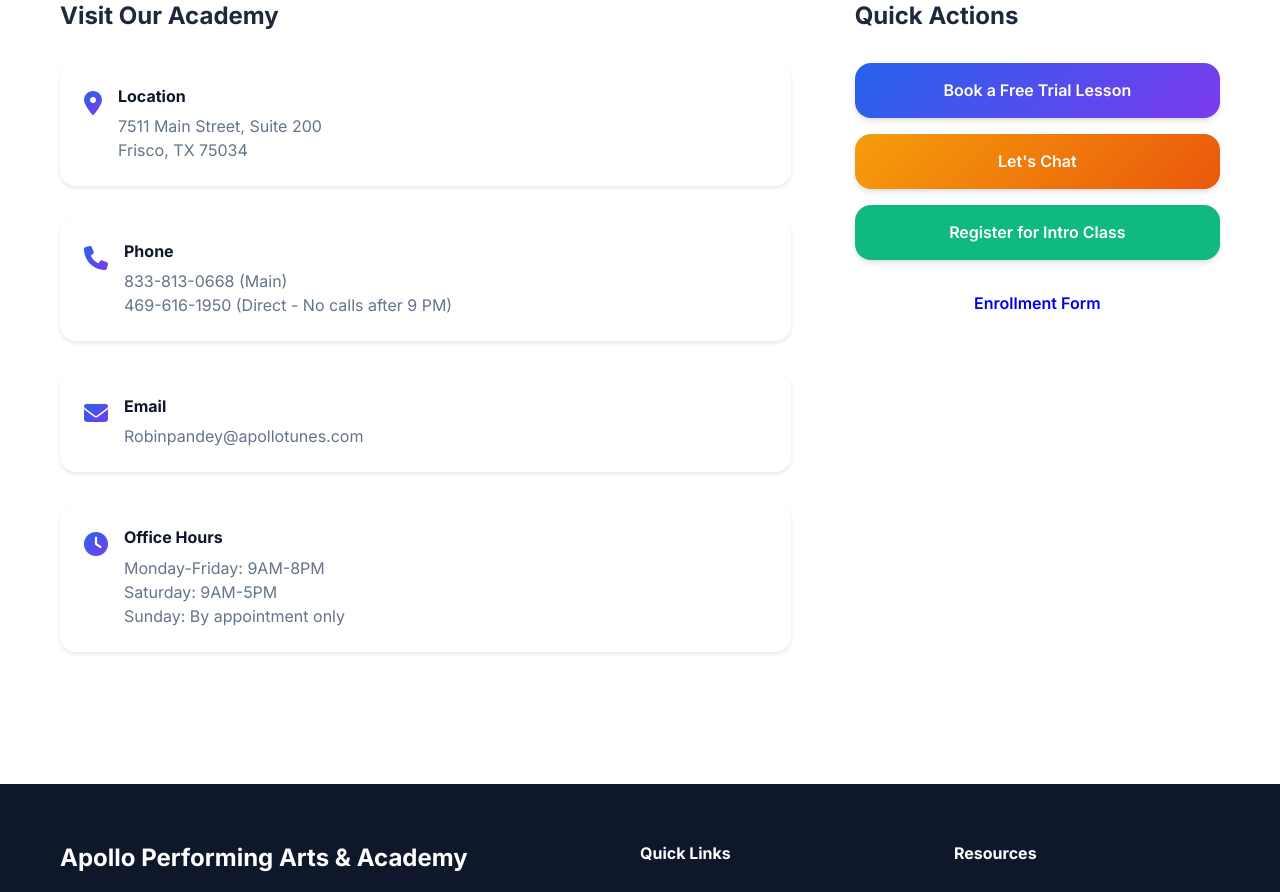
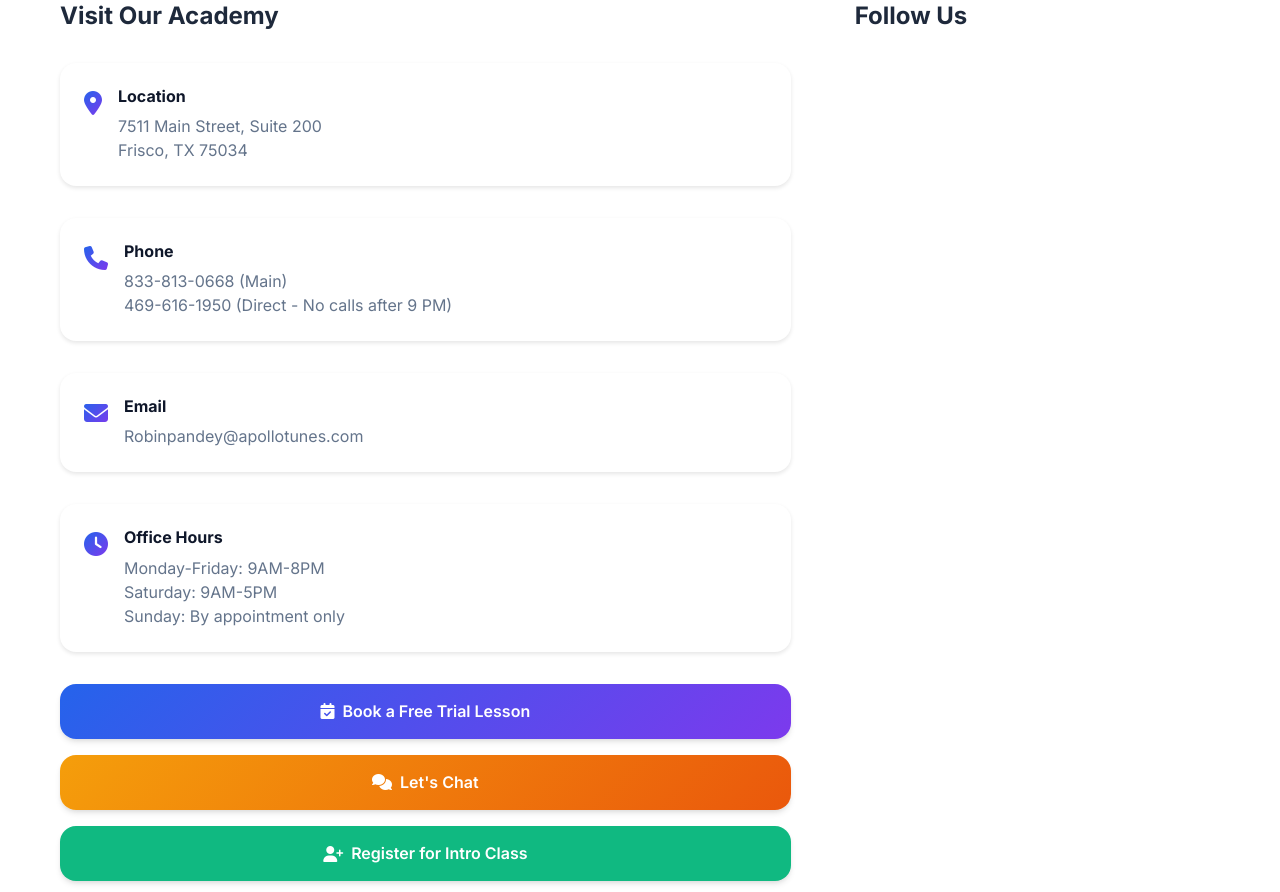
Before and after one commit to Apolloat2022/ApolloPerformingArts, a React (Vite) app: page / in a window 1280 px wide. Shown: the part 6820-7712 px from the top of the page. Built offline with nearby package versions, Linux system fonts and the light colour scheme.

Commit message:
Update Contact.tsx

```diff
--- a/src/components/Contact.tsx
+++ b/src/components/Contact.tsx
@@ -8,20 +8,23 @@
         <div className="contact-grid">
           <div className="contact-info">
             <h3>Visit Our Academy</h3>
+
             <div className="contact-item">
               <i className="fas fa-map-marker-alt"></i>
               <div>
                 <h4>Location</h4>
-                <p>7511 Main Street, Suite 200<br/>Frisco, TX 75034</p>
+                <p>7511 Main Street, Suite 200<br />Frisco, TX 75034</p>
               </div>
             </div>
+
             <div className="contact-item">
               <i className="fas fa-phone"></i>
               <div>
                 <h4>Phone</h4>
-                <p>833-813-0668 (Main)<br/>469-616-1950 (Direct - No calls after 9 PM)</p>
+                <p>833-813-0668 (Main)<br />469-616-1950 (Direct - No calls after 9 PM)</p>
               </div>
             </div>
+
             <div className="contact-item">
               <i className="fas fa-envelope"></i>
               <div>
@@ -29,21 +32,47 @@
                 <p>Robinpandey@apollotunes.com</p>
               </div>
             </div>
+
             <div className="contact-item">
               <i className="fas fa-clock"></i>
               <div>
                 <h4>Office Hours</h4>
-                <p>Monday-Friday: 9AM-8PM<br/>Saturday: 9AM-5PM<br/>Sunday: By appointment only</p>
+                <p>Monday-Friday: 9AM-8PM<br />Saturday: 9AM-5PM<br />Sunday: By appointment only</p>
               </div>
             </div>
+
+            <div className="button-group">
+              <a href="https://calendly.com/robinpandey-apollotunes/30min" className="btn btn-primary" target="_blank" rel="noopener noreferrer">
+                <i className="fas fa-calendar-check"></i>
+                Book a Free Trial Lesson
+              </a>
+              <a href="https://app.vectorshift.ai/chatbots/deployed/68d1d8ace9de515550b744a0" className="btn btn-chat" target="_blank" rel="noopener noreferrer">
+                <i className="fas fa-comments"></i>
+                Let's Chat
+              </a>
+              <a href="https://pci.jotform.com/form/223423546401144" className="btn btn-register" target="_blank" rel="noopener noreferrer">
+                <i className="fas fa-user-plus"></i>
+                Register for Intro Class
+              </a>
+              <a href="https://pci.jotform.com/form/223423546401144" className="btn btn-outline" target="_blank" rel="noopener noreferrer">
+                <i className="fas fa-file-alt"></i>
+                Enrollment Form
+              </a>
+            </div>
           </div>
-          <div className="contact-info">
-            <h3>Quick Actions</h3>
-            <div className="button-group" style={{ flexDirection: 'column' }}>
-              <a href="https://calendly.com/robinpandey-apollotunes/30min" className="btn btn-primary" target="_blank" rel="noopener noreferrer">Book a Free Trial Lesson</a>
-              <a href="https://app.vectorshift.ai/chatbots/deployed/68d1d8ace9de515550b744a0" className="btn btn-chat" target="_blank" rel="noopener noreferrer">Let's Chat</a>
-              <a href="https://pci.jotform.com/form/223423546401144" className="btn btn-register" target="_blank" rel="noopener noreferrer">Register for Intro Class</a>
-              <a href="https://form.jotform.com/230734922066152" className="btn btn-enrollment" target="_blank" rel="noopener noreferrer">Enrollment Form</a>
+
+          <div className="contact-social">
+            <h3>Follow Us</h3>
+            <div className="social-links">
+              <a href="https://www.facebook.com/ApolloPerformingArtsandAcademy/" target="_blank" rel="noopener noreferrer">
+                <i className="fab fa-facebook-f"></i>
+              </a>
+              <a href="https://www.instagram.com/apollo.performingarts/" target="_blank" rel="noopener noreferrer">
+                <i className="fab fa-instagram"></i>
+              </a>
+              <a href="https://www.youtube.com/@HumanExpressiontv" target="_blank" rel="noopener noreferrer">
+                <i className="fab fa-youtube"></i>
+              </a>
             </div>
           </div>
         </div>
```
